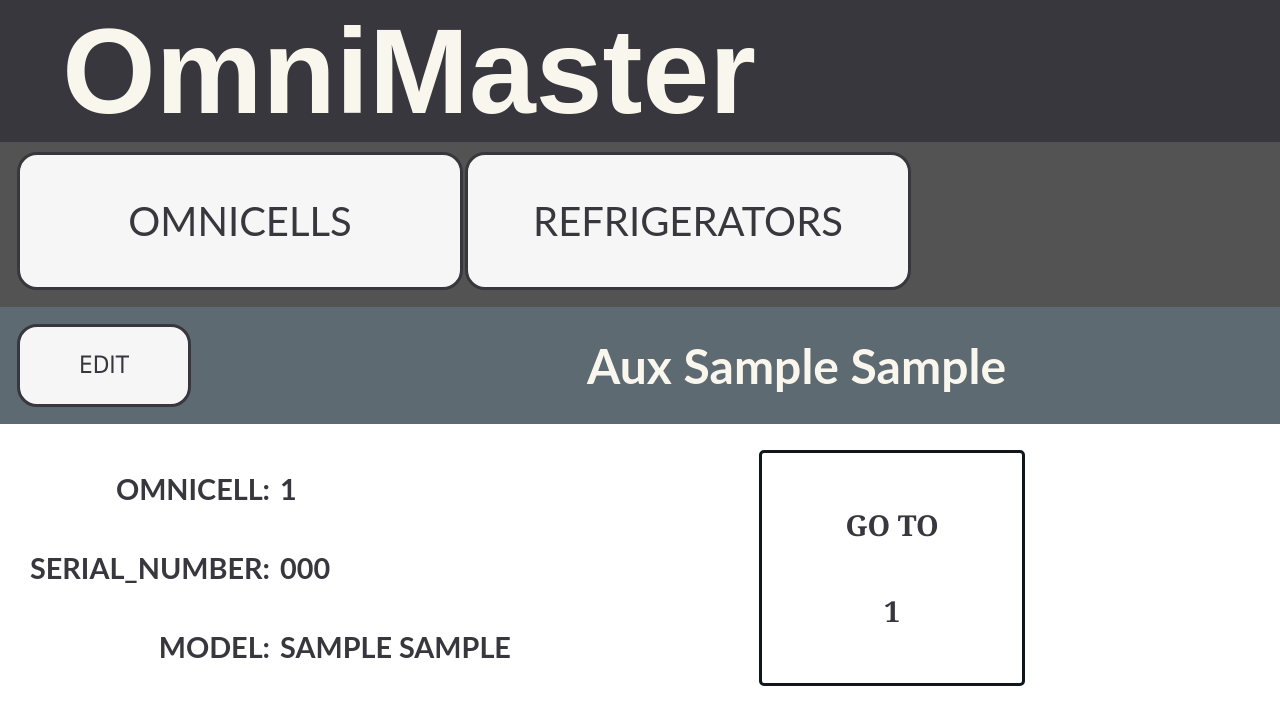
After one commit to vmonlux/PharmacyAuto, a Django app: page /aux/view/1 in a window 1280 px wide. The commit adds this page. Shown: the top 725 px of the page. Run offline with Django 5.2, Linux system fonts and the light colour scheme; tables that the repository leaves empty hold one stand-in row (values such as "Sample post"); parts of the project's set-up code (start-up, migrations or seed data) failed here and were passed over; some web fonts are replaced.

Commit message:
aux addition

```diff
--- a/auto/admin.py
+++ b/auto/admin.py
@@ -9,3 +9,4 @@
 admin.site.register(OmnicellModel)
 admin.site.register(Site)
 admin.site.register(Building)
+admin.site.register(Aux)
--- a/auto/forms.py
+++ b/auto/forms.py
@@ -11,6 +11,11 @@
             'Serial_Number': forms.TextInput(attrs={'class': 'inputField'}),
         }
 
+class AuxForm(ModelForm):
+    class Meta:
+        model = Aux
+        fields = ['Omnicell', 'Serial_Number', 'Model']
+
 class RefrigeratorForm(ModelForm):
     class Meta:
         model = Refrigerator
--- a/auto/models.py
+++ b/auto/models.py
@@ -32,6 +32,24 @@
     # Methods
     def __str__(self):
         return str(self.Omni_Id)
+
+class Aux(models.Model):
+    """ Class for storing Aux Towers """
+
+    #Fields
+    id = models.BigAutoField(primary_key=True)
+    Omnicell = models.ForeignKey("Omnicell", on_delete=models.SET_NULL, blank=True, null=True)
+    Serial_Number = models.CharField(max_length=7, blank=True, null=True)
+    Model = models.ForeignKey("OmnicellModel", on_delete=models.SET_NULL, blank=True, null=True)
+
+
+    # Metadata
+    class Meta:
+        ordering = ['Omnicell', 'Model', 'Serial_Number']
+
+    # Methods
+    def __str__(self):
+        return str("Aux "+self.Model)
 
 class Refrigerator(models.Model):
     """ Class for storing Refrigerators """
--- /dev/null
+++ b/auto/templates/aux_view.html
@@ -0,0 +1,56 @@
+{% extends 'base.html' %}
+
+{% block menu %}
+
+<table class='menuBar'>
+    <tr>
+        <td><a class="vMenu" href="{% url 'omnicells' %}">Omnicells</a></td>
+        <td><a class="vMenu" href="{% url 'refigerators' %}">Refrigerators</a></td>
+    </tr>
+</table>
+
+{% endblock %}
+
+{% block content %}
+
+<div id="searchBar">
+    <center>
+    <table class="searchBar" width=90%>
+        <tr>
+            <tr>
+                <td width="25%"><a class="submenu" href="{% url 'updateAux' object.pk %}">EDIT</a></td>
+                <td align=center><h2>Aux {{object.Model}}</h2></td>
+            </tr>
+    </table>
+</center>
+</div>
+<br>
+<div id="viewer">
+
+<div id="main">
+
+    <table width="90%" class='detail'>
+
+
+        <tr>
+            <td align="right" width="150px" style="padding-right:10px;">Omnicell:</td>
+            <td>{{object.Omnicell}}</td>
+            <td rowspan=3>{%if object.Omnicell%}<a class="omni" href="{% url 'viewOmnicell' object.Omnicell.pk %}">Go to<br>{{object.Omnicell}}</a>{%endif%}</td>
+        </tr>
+
+        <tr>
+            <td align="right" style="padding-right:10px;">Serial_Number:</td>
+            <td>{{object.Serial_Number}}</td>
+        </tr>
+
+        <tr>
+            <td align="right" style="padding-right:10px;">Model:</td>
+            <td>{{object.Model}}</td>
+        </tr>
+
+    </table>
+
+</div>
+</div>
+
+{% endblock %}
--- a/auto/urls.py
+++ b/auto/urls.py
@@ -27,6 +27,10 @@
     path('omnicell/view/<int:pk>', OmnicellView.as_view(), name='viewOmnicell'),
     path('omnicell/update/<int:pk>', OmnicellUpdate.as_view(), name='updateOmnicell'),
 
+    path('aux/', AuxList.as_view(), name='auxs'),
+    path('aux/view/<int:pk>', AuxView.as_view(), name='viewAux'),
+    path('aux/view/<int:pk>', AuxUpdate.as_view(), name='updateAux'),
+
     path('refrigerator/', RefrigeratorList.as_view(), name='refigerators'),
     path('refrigerator/view/<int:pk>', RefrigeratorView.as_view(), name='viewRefrigerator'),
     path('refrigerator/update/<int:pk>', RefrigeratorUpdate.as_view(), name='updateRefrigerator'),
--- a/auto/views.py
+++ b/auto/views.py
@@ -71,6 +71,62 @@
         pk = self.kwargs['pk']
         return reverse_lazy("viewOmnicell", kwargs={'pk': pk})
 
+class AuxList(ListView):
+    model = Aux
+    context_object_name = 'aux_list'
+    template_name = 'aux_list.html'
+
+    def get_queryset(self):
+        query = self.request.GET.get("q")
+        queryset = super(AuxList, self).get_queryset()
+        if query == None:
+            return queryset
+        else:
+            filter = queryset.filter(
+                Q(Omnicell__Omni_Id__icontains=query) |
+                Q(Omnicell__Omni_Description__icontains=query) |
+                Q(Omnicell__Building__Name__icontains=query) |
+                Q(Omnicell__Area__icontains=query) |
+                Q(Serial_Number__icontains=query) |
+                Q(Model__Model__icontains=query)
+            )
+            return filter
+
+    def get_context_data(self, **kwargs):
+        context = super().get_context_data(**kwargs)
+        return context
+
+
+class AuxView(UpdateView):
+    model = Aux
+    template_name = 'aux_view.html'
+    form_class = AuxForm
+
+    def get_context_data(self, **kwargs):
+        context = super().get_context_data(**kwargs)
+        return context
+
+    def form_valid(self, form):
+        messages.success(self.request, "Aux Updated")
+        return super(AuxView, self).form_valid(form)
+
+    def get_success_url(self):
+        pk = self.kwargs['pk']
+        return reverse_lazy("viewAux", kwargs={'pk': pk})
+
+class AuxUpdate(UpdateView):
+    model = Aux
+    template_name = 'aux_update.html'
+    form_class = AuxForm
+
+    def form_valid(self, form):
+        messages.success(self.request, "Aux Updated")
+        return super(AuxUpdate, self).form_valid(form)
+
+    def get_success_url(self):
+        pk = self.kwargs['pk']
+        return reverse_lazy("viewAux", kwargs={'pk': pk})
+
 
 class RefrigeratorList(ListView):
     model = Refrigerator
```
Also changed, not shown: auto/templates/aux_list.html (added, +58 -0 lines), auto/templates/aux_update.html (added, +82 -0 lines), auto/templates/omnicell_view.html (+25 -3 lines), auto/migrations/0006_alter_omnicell_options_aux.py (added).
